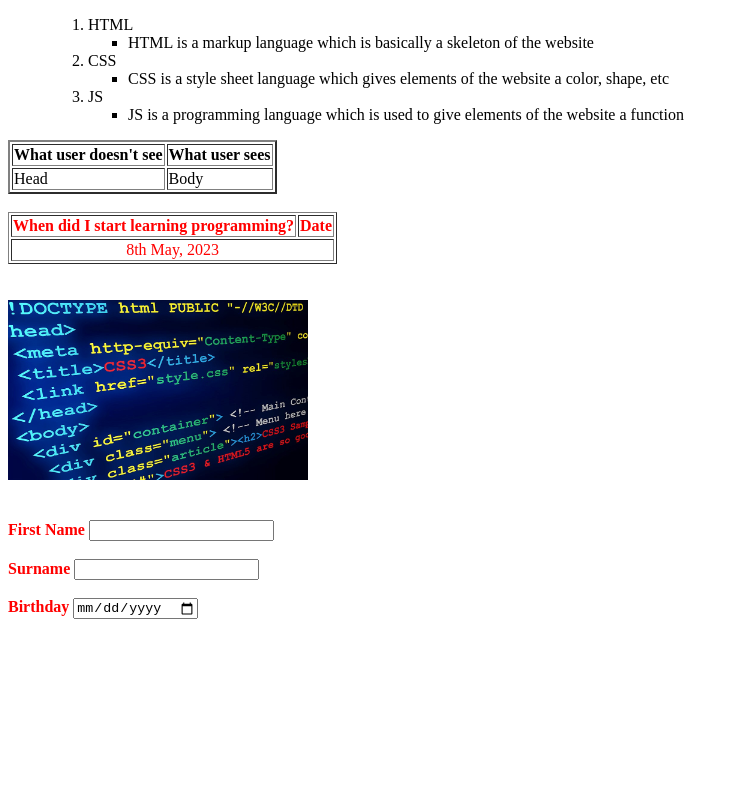
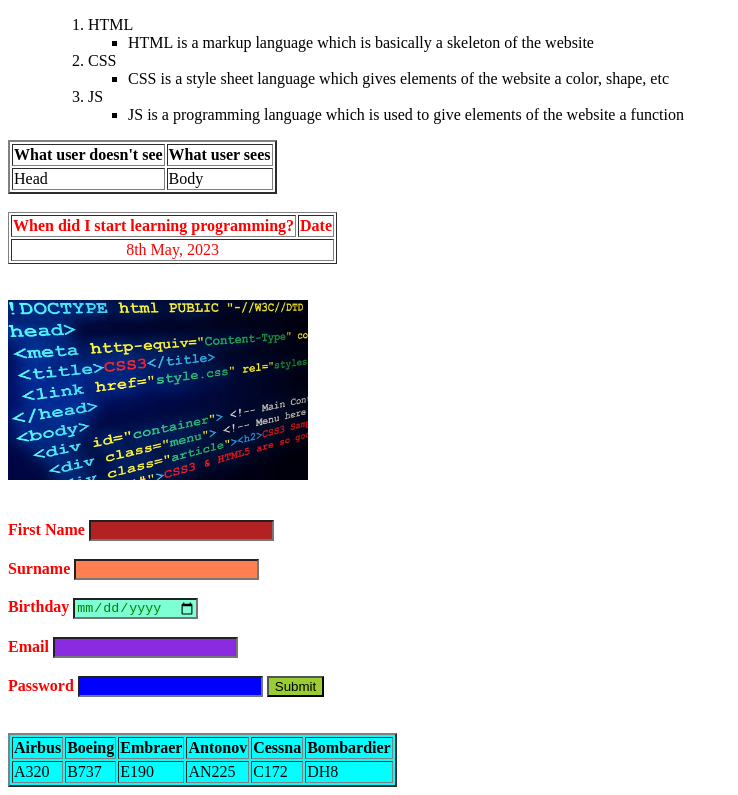
Before and after one commit to Georgianaviator737/First-Website, a plain HTML site: page index.html in a window 1280 px wide. Shown: the part 456-1251 px from the top of the page, without its empty margins (0-738 px from the left). Before the commit the page ends 1083 px from the top, so only its background shows below. Drawn offline with Linux system fonts and the light colour scheme.

Commit message:
romeligaca update

```diff
--- a/index.html
+++ b/index.html
@@ -6,12 +6,10 @@
     <meta name="viewport" content="width=device-width, initial-scale=1.0" />
     <meta
       name="keywords"
-      content="Frontend, HTML, Personal Website, Portfolio"
-    />
+      content="Frontend, HTML, Personal Website, Portfolio">
     <meta
       name="description"
-      content="This is a personal website for frontend development"
-    />
+      content="This is a personal website for frontend development">
     <title>Nikas Website</title>
   </head>
   <body>
@@ -77,20 +75,50 @@
     <br />
     <br />
     <img src="images/HTML-Basic.jpg" alt="HTML" width="300px" />
-    <br />
-    <br />
+    <br>
+    <br>
     <br />
     <form style="color: red">
       <label for="name"><b>First Name</b></label>
-      <input type="text" name="name" id="name" />
+      <input type="text" name="name" id="name" required style="color: darkorange; background-color: firebrick;">
       <br />
       <br />
       <label for="surname"><b>Surname</b></label>
-      <input type="text" name="surname" id="surname" />
-      <br />
-      <br />
+      <input type="text" name="surname" id="surname" required style="color: crimson; background-color: coral;">
+      <br>
+      <br>
       <label for="birthday"><b>Birthday</b></label>
-      <input type="date" name="birthday" id="birthday" />
+      <input type="date" name="birthday" id="birthday" required style="color: green ; background-color: aquamarine;">
+      <br>
+      <br>
+      <label for="email"><b>Email</b></label>
+      <input type="email" name="email" id="email" required style="color: black; background-color: blueviolet;">
+      <br>
+      <br>
+      <label for="pasword"><b>Password</b></label>
+      <input type="password" name="password" id="password" required style="color: red; background-color: blue;">
+      <input type="submit" style="background-color: yellowgreen;">
     </form>
+    <table border="2"; style="background-color: aqua;" >
+      <br>
+      <tr>
+        <th>Airbus</th>
+        <th>Boeing</th>
+        <th>Embraer</th>
+        <th>Antonov</th>
+        <th>Cessna</th>
+        <th>Bombardier</th>
+      </tr>
+      <tr>
+        <td>A320</td>
+        <td>B737</td>
+        <td>E190</td>
+        <td>AN225</td>
+        <td>C172</td>
+        <td>DH8</td>
+        <br>
+
+      </tr>
+    </table>
   </body>
 </html>
```
